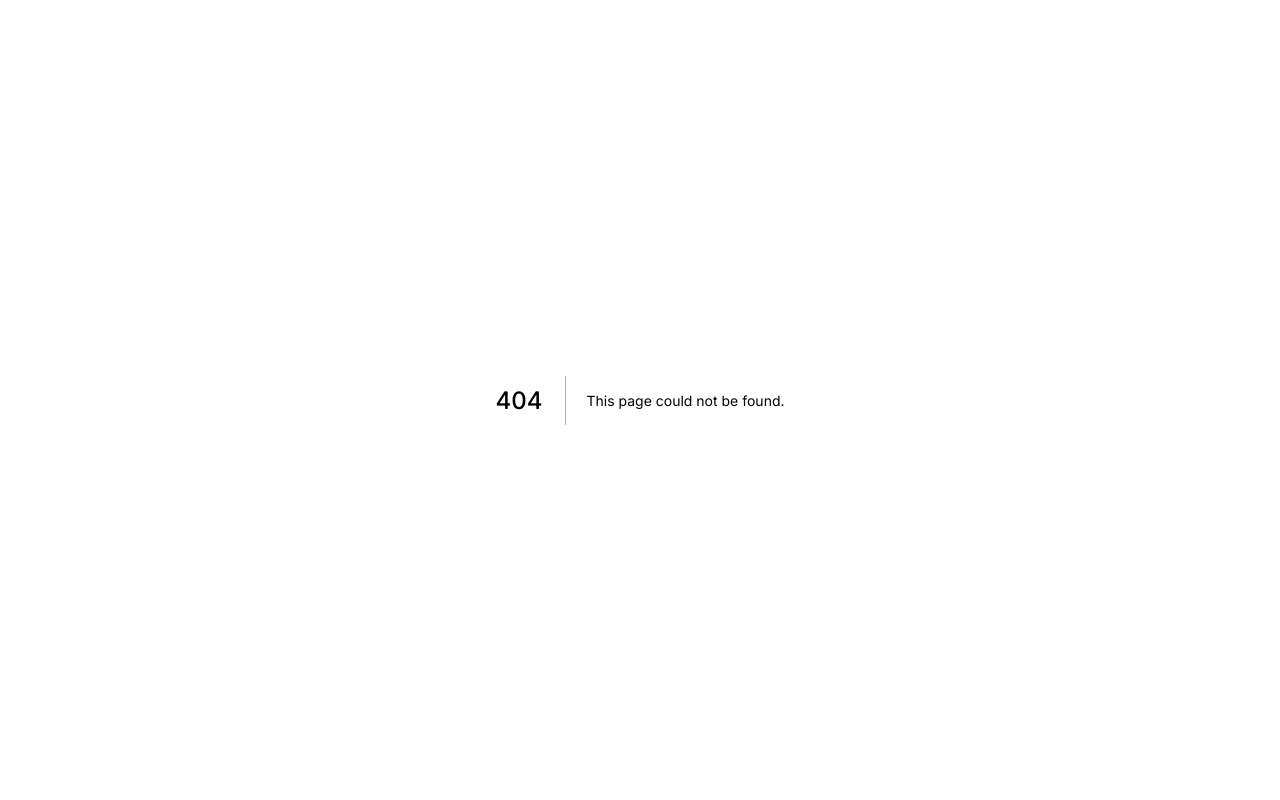
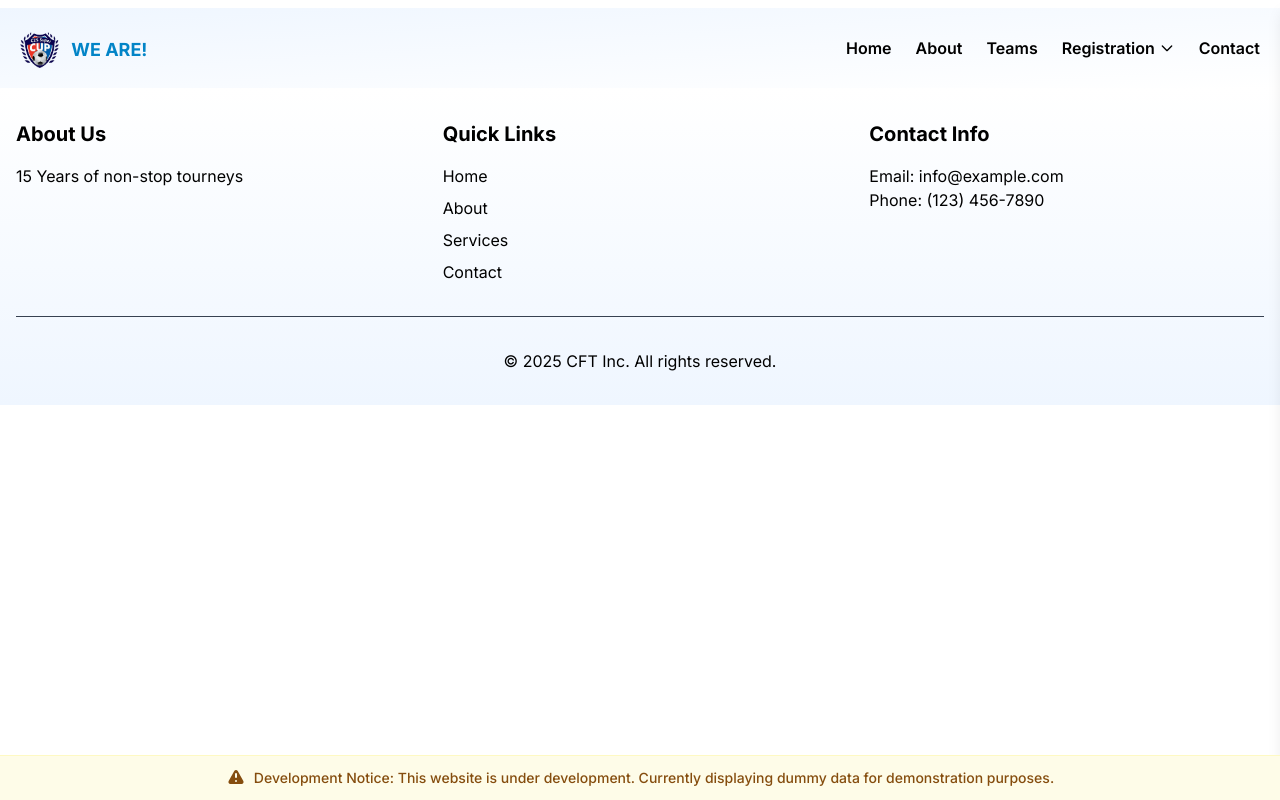
Before and after one commit to chistym17/czs-frontend, a Next.js app: page /teams in a window 1280 px wide. Before the commit this address had no page. Built offline with nearby package versions, Linux system fonts and the light colour scheme.

Commit message:
Teams Page

```diff
--- /dev/null
+++ b/src/app/teams/page.jsx
@@ -0,0 +1,13 @@
+import Footer from '../../components/Footer';
+import Navbar from '../../components/Navbar';
+
+const page = () => {
+  return (
+    <div>
+      <Navbar />
+      <Footer />
+    </div>
+  );
+};
+
+export default page;
```
